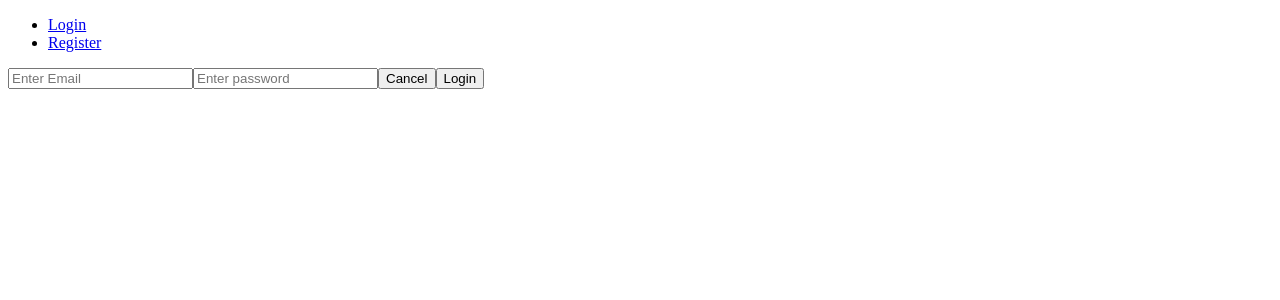
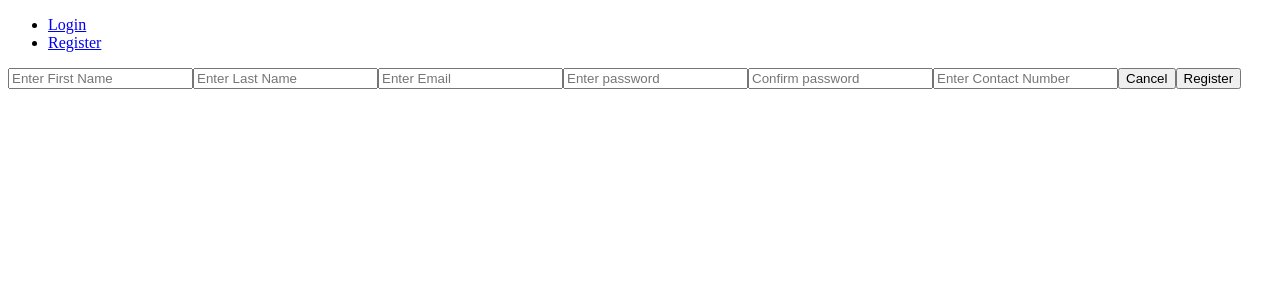
Before and after one commit to mdahmed-abdus/Bus-Reservation-System-FE, an Angular app: page /users/register in a window 1280 px wide. Shown: the top 300 px of the page. Built offline with nearby package versions, Linux system fonts and the light colour scheme.

Commit message:
Fix forms

```diff
--- a/src/app/login/login.component.html
+++ b/src/app/login/login.component.html
@@ -1,6 +1,18 @@
 <form (submit)="onSubmit()">
-  <input type="email" placeholder="Enter Email" required />
-  <input type="password" placeholder="Enter password" required />
-  <button type="button" (click)="cancelButton()">Cancel</button>
+  <input
+    name="email"
+    type="email"
+    placeholder="Enter Email"
+    required
+    [(ngModel)]="user.email"
+  />
+  <input
+    name="password"
+    type="password"
+    placeholder="Enter password"
+    required
+    [(ngModel)]="user.password"
+  />
+  <button type="button" (click)="onCancel()">Cancel</button>
   <button type="submit">Login</button>
 </form>
--- a/src/app/login/login.component.ts
+++ b/src/app/login/login.component.ts
@@ -8,7 +8,7 @@ import { UserService } from '../user.service';
   styleUrls: ['./login.component.css'],
 })
 export class LoginComponent implements OnInit {
-  user: LoginUser;
+  user: LoginUser = new LoginUser();
 
   constructor(private userService: UserService) {}
 
@@ -18,6 +18,7 @@ export class LoginComponent implements OnInit {
     const { email, password } = this.user;
 
     if (email && password) {
+      alert('Submitting');
       this.userService.loginUser(this.user);
       // redirect to dashboard
     } else {
@@ -25,7 +26,7 @@ export class LoginComponent implements OnInit {
     }
   }
 
-  cancelButton(): void {
+  onCancel(): void {
     window.location.href = '/';
   }
 }
--- a/src/app/register-user/register-user.component.html
+++ b/src/app/register-user/register-user.component.html
@@ -1,6 +1,46 @@
 <form (submit)="onSubmit()">
-  <input type="email" placeholder="Enter Email" required />
-  <input type="password" placeholder="Enter password" required />
-  <button type="button">Cancel</button>
-  <button type="submit">Login</button>
+  <input
+    name="firstName"
+    type="text"
+    placeholder="Enter First Name"
+    required
+    [(ngModel)]="user.firstName"
+  />
+  <input
+    name="lastName"
+    type="text"
+    placeholder="Enter Last Name"
+    required
+    [(ngModel)]="user.lastName"
+  />
+  <input
+    name="email"
+    type="email"
+    placeholder="Enter Email"
+    required
+    [(ngModel)]="user.email"
+  />
+  <input
+    name="password"
+    type="password"
+    placeholder="Enter password"
+    required
+    [(ngModel)]="user.password"
+  />
+  <input
+    name="confirmPassword"
+    type="password"
+    placeholder="Confirm password"
+    required
+    [(ngModel)]="user.confirmPassword"
+  />
+  <input
+    name="contactNumber"
+    type="text"
+    placeholder="Enter Contact Number"
+    required
+    [(ngModel)]="user.contactNumber"
+  />
+  <button type="button" (click)="onCancel()">Cancel</button>
+  <button type="submit">Register</button>
 </form>
--- a/src/app/register-user/register-user.component.ts
+++ b/src/app/register-user/register-user.component.ts
@@ -8,7 +8,7 @@ import { UserService } from '../user.service';
   styleUrls: ['./register-user.component.css'],
 })
 export class RegisterUserComponent implements OnInit {
-  user: RegisterUser;
+  user: RegisterUser = new RegisterUser();
 
   constructor(private userService: UserService) {}
 
@@ -36,6 +36,7 @@ export class RegisterUserComponent implements OnInit {
       if (password !== confirmPassword) {
         alert('Password does not match');
       } else {
+        alert('Submitting');
         this.userService.registerUser(this.user);
         // redirect to login
       }
```
